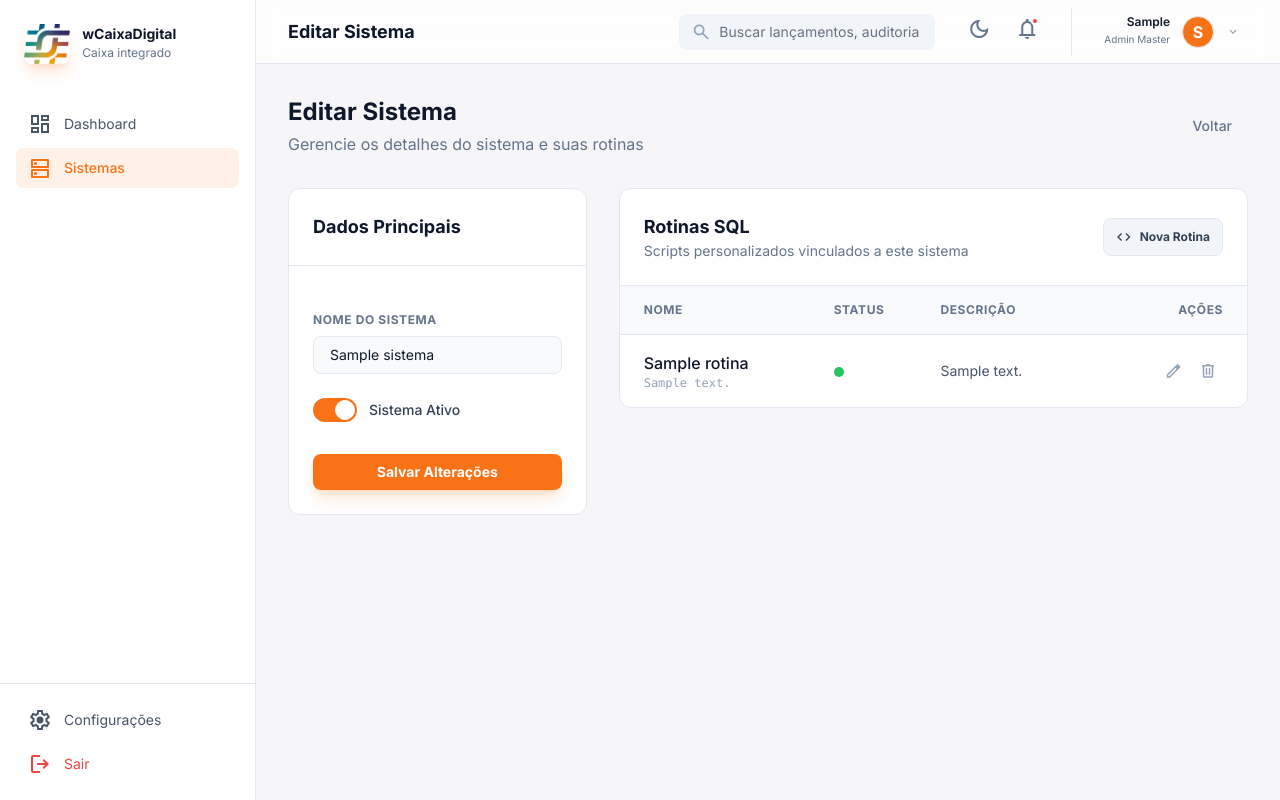
After one commit to rodrigopoli192/wCaixaDigital, a Django app: page /platform/sistemas/1/edit/ in a window 1280 px wide. The commit adds this page. Run offline with Django 5.2, Linux system fonts and the light colour scheme; a user stored in the database is signed in; data comes from the database, SQL or seed files in the repository; tables that the repository leaves empty hold one stand-in row (values such as "Sample post"); parts of the project's set-up code (start-up, migrations or seed data) failed here and were passed over; some libraries are stand-ins or nearby versions.

Commit message:
Add Sistema and Rotina management
Introduce Sistema and Rotina models and initial migration to manage external systems and their SQL routines. Add corresponding ModelForms (SistemaForm, RotinaForm) and CRUD views with URL routes, using HTMX-friendly responses for modal forms. Provide templates for listing, editing and modal forms/confirmations (sistema_list, sistema_update, sistema_form, rotina_form, confirm delete partials) and add a navigation link in base_dark. Also comment out debug_toolbar auto-enable in local settings and related debug URL inclusion to avoid import issues during dev.

```diff
--- a/caixa_nfse/backoffice/forms.py
+++ b/caixa_nfse/backoffice/forms.py
@@ -135,3 +135,29 @@ class TenantUserForm(forms.ModelForm):
         if commit:
             user.save()
         return user
+
+
+from caixa_nfse.backoffice.models import Rotina, Sistema
+
+
+class SistemaForm(forms.ModelForm):
+    class Meta:
+        model = Sistema
+        fields = ["nome", "ativo"]
+
+
+class RotinaForm(forms.ModelForm):
+    class Meta:
+        model = Rotina
+        fields = ["nome", "descricao", "sql_content", "ativo"]
+        widgets = {
+            "descricao": forms.Textarea(attrs={"rows": 2}),
+            "sql_content": forms.Textarea(
+                attrs={
+                    "rows": 10,
+                    "class": "font-mono text-sm",
+                    "spellcheck": "false",
+                    "placeholder": "SELECT * FROM ...",
+                }
+            ),
+        }
--- a/caixa_nfse/backoffice/urls.py
+++ b/caixa_nfse/backoffice/urls.py
@@ -20,4 +20,25 @@ urlpatterns = [
         views.TenantUserUpdateView.as_view(),
         name="tenant_user_edit",
     ),
+    # Sistemas
+    path("sistemas/", views.SistemaListView.as_view(), name="sistema_list"),
+    path("sistemas/new/", views.SistemaCreateView.as_view(), name="sistema_add"),
+    path("sistemas/<int:pk>/edit/", views.SistemaUpdateView.as_view(), name="sistema_edit"),
+    path(
+        "sistemas/<int:pk>/delete/",
+        views.SistemaDeleteView.as_view(),
+        name="sistema_delete",
+    ),
+    # Rotinas
+    path(
+        "sistemas/<int:sistema_pk>/rotinas/new/",
+        views.RotinaCreateView.as_view(),
+        name="rotina_add",
+    ),
+    path("rotinas/<int:pk>/edit/", views.RotinaUpdateView.as_view(), name="rotina_edit"),
+    path(
+        "rotinas/<int:pk>/delete/",
+        views.RotinaDeleteView.as_view(),
+        name="rotina_delete",
+    ),
 ]
--- a/caixa_nfse/backoffice/views.py
+++ b/caixa_nfse/backoffice/views.py
@@ -165,3 +165,131 @@ class TenantUserUpdateView(LoginRequiredMixin, PlatformAdminRequiredMixin, Updat
             + str(reverse_lazy("backoffice:tenant_edit", kwargs={"pk": self.kwargs["tenant_pk"]}))
             + '" hx-target="body" hx-swap="outerHTML"></div>'
         )
+
+
+class SistemaListView(LoginRequiredMixin, PlatformAdminRequiredMixin, ListView):
+    """
+    List all registered external Systems.
+    """
+
+    model = None  # Loaded dynamically to avoid circular import quirks
+    template_name = "backoffice/sistema_list.html"
+    context_object_name = "sistemas"
+    ordering = ["nome"]
+
+    def get_queryset(self):
+        from caixa_nfse.backoffice.models import Sistema
+
+        return Sistema.objects.all()
+
+
+class SistemaCreateView(LoginRequiredMixin, PlatformAdminRequiredMixin, CreateView):
+    template_name = "backoffice/partials/sistema_form.html"
+    success_url = reverse_lazy("backoffice:sistema_list")
+
+    def get_form_class(self):
+        from caixa_nfse.backoffice.forms import SistemaForm
+
+        return SistemaForm
+
+    def form_valid(self, form):
+        form.save()
+        from django.http import HttpResponse
+
+        # HTMX Refresh of the list
+        return HttpResponse(
+            '<script>window.location.href = "' + str(self.success_url) + '"</script>'
+        )
+
+
+class SistemaUpdateView(LoginRequiredMixin, PlatformAdminRequiredMixin, UpdateView):
+    """
+    Update Sistema and List its Routines.
+    """
+
+    model = None
+    template_name = "backoffice/sistema_update.html"
+    context_object_name = "sistema"
+    success_url = reverse_lazy("backoffice:sistema_list")
+
+    def get_queryset(self):
+        from caixa_nfse.backoffice.models import Sistema
+
+        return Sistema.objects.all()
+
+    def get_form_class(self):
+        from caixa_nfse.backoffice.forms import SistemaForm
+
+        return SistemaForm
+
+    def get_context_data(self, **kwargs):
+        context = super().get_context_data(**kwargs)
+        context["rotinas"] = self.object.rotinas.all()
+        return context
+
+
+class SistemaDeleteView(LoginRequiredMixin, PlatformAdminRequiredMixin, DeleteView):
+    model = None
+    template_name = "backoffice/partials/sistema_confirm_delete.html"
+    success_url = reverse_lazy("backoffice:sistema_list")
+
+    def get_queryset(self):
+        from caixa_nfse.backoffice.models import Sistema
+
+        return Sistema.objects.all()
+
+
+class RotinaCreateView(LoginRequiredMixin, PlatformAdminRequiredMixin, CreateView):
+    template_name = "backoffice/partials/rotina_form.html"
+
+    def get_form_class(self):
+        from caixa_nfse.backoffice.forms import RotinaForm
+
+        return RotinaForm
+
+    def get_context_data(self, **kwargs):
+        context = super().get_context_data(**kwargs)
+        from caixa_nfse.backoffice.models import Sistema
+
+        context["sistema"] = Sistema.objects.get(pk=self.kwargs["sistema_pk"])
+        return context
+
+    def form_valid(self, form):
+        form.instance.sistema_id = self.kwargs["sistema_pk"]
+        form.save()
+        from django.http import HttpResponse
+
+        # Refresh the Sistema Update Page (which lists routines)
+        return HttpResponse("<script>window.location.reload()</script>")
+
+
+class RotinaUpdateView(LoginRequiredMixin, PlatformAdminRequiredMixin, UpdateView):
+    template_name = "backoffice/partials/rotina_form.html"
+
+    def get_queryset(self):
+        from caixa_nfse.backoffice.models import Rotina
+
+        return Rotina.objects.all()
+
+    def get_form_class(self):
+        from caixa_nfse.backoffice.forms import RotinaForm
+
+        return RotinaForm
+
+    def form_valid(self, form):
+        form.save()
+        from django.http import HttpResponse
+
+        return HttpResponse("<script>window.location.reload()</script>")
+
+
+class RotinaDeleteView(LoginRequiredMixin, PlatformAdminRequiredMixin, DeleteView):
+    template_name = "backoffice/partials/rotina_confirm_delete.html"
+
+    def get_queryset(self):
+        from caixa_nfse.backoffice.models import Rotina
+
+        return Rotina.objects.all()
+
+    def get_success_url(self):
+        return reverse_lazy("backoffice:sistema_edit", kwargs={"pk": self.object.sistema.pk})
--- a/caixa_nfse/settings/local.py
+++ b/caixa_nfse/settings/local.py
@@ -11,8 +11,8 @@ DEBUG = True
 ALLOWED_HOSTS = ["localhost", "127.0.0.1", "0.0.0.0"]
 
 # Debug Toolbar
-INSTALLED_APPS += ["debug_toolbar", "django_extensions"]  # noqa: F405
-MIDDLEWARE.insert(0, "debug_toolbar.middleware.DebugToolbarMiddleware")  # noqa: F405
+# INSTALLED_APPS += ["debug_toolbar", "django_extensions"]  # noqa: F405
+# MIDDLEWARE.insert(0, "debug_toolbar.middleware.DebugToolbarMiddleware")  # noqa: F405
 
 INTERNAL_IPS = ["127.0.0.1"]
 
--- a/caixa_nfse/urls.py
+++ b/caixa_nfse/urls.py
@@ -31,11 +31,12 @@ if settings.DEBUG:
 
     # Debug toolbar
     try:
-        import debug_toolbar
+        pass
+        # import debug_toolbar
 
-        urlpatterns = [
-            path("__debug__/", include(debug_toolbar.urls)),
-        ] + urlpatterns
+        # urlpatterns = [
+        #     path("__debug__/", include(debug_toolbar.urls)),
+        # ] + urlpatterns
     except ImportError:
         pass
 
--- /dev/null
+++ b/templates/backoffice/sistema_update.html
@@ -0,0 +1,118 @@
+{% extends "base_dark.html" %}
+{% load widget_tweaks %}
+
+{% block page_title %}Editar Sistema{% endblock %}
+
+{% block content %}
+<div class="p-8 space-y-8">
+    <!-- Header -->
+    <div class="flex items-center justify-between">
+        <div>
+            <h1 class="text-2xl font-bold text-slate-900 dark:text-white">Editar Sistema</h1>
+            <p class="text-slate-500 mt-1">Gerencie os detalhes do sistema e suas rotinas</p>
+        </div>
+        <a href="{% url 'backoffice:sistema_list' %}" class="px-4 py-2 text-sm font-medium text-slate-500 hover:text-slate-900 dark:text-slate-400 dark:hover:text-white transition-colors">
+            Voltar
+        </a>
+    </div>
+
+    <div class="grid grid-cols-1 lg:grid-cols-3 gap-8">
+        <!-- Coluna Esquerda: Dados do Sistema -->
+        <div class="lg:col-span-1 space-y-6">
+            <div class="bg-white dark:bg-surface-dark rounded-xl border border-slate-200 dark:border-border-dark overflow-hidden">
+                <div class="p-6 border-b border-slate-200 dark:border-border-dark">
+                    <h3 class="text-lg font-bold">Dados Principais</h3>
+                </div>
+                <form method="post" class="p-6 space-y-4">
+                    {% csrf_token %}
+
+                    <div class="space-y-1.5">
+                        <label class="text-xs font-bold text-slate-500 dark:text-slate-400 uppercase tracking-wider">Nome do Sistema</label>
+                        {% render_field form.nome class="w-full bg-slate-50 dark:bg-background-dark/50 border border-slate-200 dark:border-border-dark rounded-lg px-4 py-2 text-sm text-slate-900 dark:text-white focus:border-primary focus:ring-1 focus:ring-primary outline-none transition-all" %}
+                        {% if form.nome.errors %}
+                            <p class="text-xs text-red-500">{{ form.nome.errors.0 }}</p>
+                        {% endif %}
+                    </div>
+
+                    <div class="flex items-center gap-3 pt-2">
+                        <label class="relative inline-flex items-center cursor-pointer">
+                            {% render_field form.ativo class="sr-only peer" %}
+                            <div class="w-11 h-6 bg-slate-200 dark:bg-slate-700 peer-focus:outline-none rounded-full peer peer-checked:after:translate-x-full rtl:peer-checked:after:-translate-x-full peer-checked:after:border-white after:content-[''] after:absolute after:top-[2px] after:start-[2px] after:bg-white after:border-gray-300 after:border after:rounded-full after:h-5 after:w-5 after:transition-all peer-checked:bg-primary"></div>
+                        </label>
+                        <span class="text-sm font-medium text-slate-700 dark:text-slate-300">Sistema Ativo</span>
+                    </div>
+
+                    <div class="pt-4">
+                        <button type="submit" class="w-full bg-primary hover:bg-orange-600 text-white px-4 py-2 rounded-lg font-bold text-sm transition-colors shadow-lg shadow-primary/20">
+                            Salvar Alterações
+                        </button>
+                    </div>
+                </form>
+            </div>
+        </div>
+
+        <!-- Coluna Direita: Rotinas -->
+        <div class="lg:col-span-2 space-y-6">
+            <div class="bg-white dark:bg-surface-dark rounded-xl border border-slate-200 dark:border-border-dark overflow-hidden">
+                <div class="p-6 border-b border-slate-200 dark:border-border-dark flex items-center justify-between">
+                    <div>
+                        <h3 class="text-lg font-bold">Rotinas SQL</h3>
+                        <p class="text-sm text-slate-500">Scripts personalizados vinculados a este sistema</p>
+                    </div>
+                    <button hx-get="{% url 'backoffice:rotina_add' sistema.pk %}" hx-target="body" hx-swap="beforeend" class="bg-slate-100 dark:bg-slate-800 hover:bg-slate-200 dark:hover:bg-slate-700 text-slate-700 dark:text-slate-300 px-3 py-1.5 rounded-lg font-bold text-xs flex items-center gap-2 transition-colors border border-slate-200 dark:border-border-dark">
+                        <span class="material-symbols-outlined text-base">code</span>
+                        Nova Rotina
+                    </button>
+                </div>
+
+                <div class="overflow-x-auto">
+                    <table class="w-full text-left border-collapse">
+                        <thead class="bg-slate-50 dark:bg-background-dark/50 text-slate-500 dark:text-slate-400 text-xs font-bold uppercase tracking-wider">
+                            <tr class="border-b border-slate-200 dark:border-border-dark">
+                                <th class="px-6 py-4">Nome</th>
+                                <th class="px-6 py-4">Status</th>
+                                <th class="px-6 py-4 w-1/3">Descrição</th>
+                                <th class="px-6 py-4 text-right">Ações</th>
+                            </tr>
+                        </thead>
+                        <tbody class="divide-y divide-slate-200 dark:divide-border-dark">
+                            {% for rotina in rotinas %}
+                            <tr class="hover:bg-slate-50 dark:hover:bg-background-dark/30 transition-colors group">
+                                <td class="px-6 py-4">
+                                    <div class="font-medium text-slate-900 dark:text-white">{{ rotina.nome }}</div>
+                                    <div class="text-xs font-mono text-slate-400 truncate w-32">{{ rotina.sql_content|truncatechars:20 }}</div>
+                                </td>
+                                <td class="px-6 py-4">
+                                    {% if rotina.ativo %}
+                                        <span class="inline-flex size-2.5 rounded-full bg-green-500" title="Ativa"></span>
+                                    {% else %}
+                                        <span class="inline-flex size-2.5 rounded-full bg-red-500" title="Inativa"></span>
+                                    {% endif %}
+                                </td>
+                                <td class="px-6 py-4 text-sm text-slate-600 dark:text-slate-300">
+                                    {{ rotina.descricao|default:"-"|truncatechars:50 }}
+                                </td>
+                                <td class="px-6 py-4 text-right">
+                                    <button hx-get="{% url 'backoffice:rotina_edit' rotina.pk %}" hx-target="body" hx-swap="beforeend" class="text-slate-400 hover:text-primary transition-colors p-1.5 hover:bg-primary/10 rounded-lg inline-flex" title="Editar Rotina">
+                                        <span class="material-symbols-outlined text-lg">edit</span>
+                                    </button>
+                                    <button hx-get="{% url 'backoffice:rotina_delete' rotina.pk %}" hx-target="body" hx-swap="beforeend" class="text-slate-400 hover:text-red-500 transition-colors p-1.5 hover:bg-red-500/10 rounded-lg inline-flex" title="Excluir Rotina">
+                                        <span class="material-symbols-outlined text-lg">delete</span>
+                                    </button>
+                                </td>
+                            </tr>
+                            {% empty %}
+                            <tr>
+                                <td colspan="4" class="px-6 py-8 text-center text-slate-500">
+                                    <p class="text-sm">Nenhuma rotina cadastrada para este sistema.</p>
+                                </td>
+                            </tr>
+                            {% endfor %}
+                        </tbody>
+                    </table>
+                </div>
+            </div>
+        </div>
+    </div>
+</div>
+{% endblock %}
--- a/templates/base_dark.html
+++ b/templates/base_dark.html
@@ -95,6 +95,11 @@
                 <a class="flex items-center gap-3 px-3 py-2 rounded-lg {% if request.resolver_match.url_name == 'dashboard' %}bg-primary/10 text-primary font-medium{% else %}text-slate-600 dark:text-slate-300 hover:bg-slate-100 dark:hover:bg-surface-dark transition-colors{% endif %}" href="{% url 'backoffice:dashboard' %}">
                     <span class="material-symbols-outlined">dashboard</span>
                     <span class="text-sm">Dashboard</span>
+                </a>
+
+                <a class="flex items-center gap-3 px-3 py-2 rounded-lg {% if 'sistemas' in request.path %}bg-primary/10 text-primary font-medium{% else %}text-slate-600 dark:text-slate-300 hover:bg-slate-100 dark:hover:bg-surface-dark transition-colors{% endif %}" href="{% url 'backoffice:sistema_list' %}">
+                    <span class="material-symbols-outlined">dns</span>
+                    <span class="text-sm">Sistemas</span>
                 </a>
             {% else %}
                 <a class="flex items-center gap-3 px-3 py-2 rounded-lg {% if request.resolver_match.url_name == 'dashboard' %}bg-primary/10 text-primary font-medium{% else %}text-slate-600 dark:text-slate-300 hover:bg-slate-100 dark:hover:bg-surface-dark transition-colors{% endif %}" href="{% url 'core:dashboard' %}">
```
Also changed, not shown: caixa_nfse/backoffice/models.py (added, +41 -0 lines), templates/backoffice/partials/rotina_confirm_delete.html (added, +29 -0 lines), templates/backoffice/partials/rotina_form.html (added, +82 -0 lines), templates/backoffice/partials/sistema_confirm_delete.html (added, +30 -0 lines), templates/backoffice/partials/sistema_form.html (added, +57 -0 lines), templates/backoffice/sistema_list.html (added, +91 -0 lines), caixa_nfse/backoffice/migrations/0001_initial.py (added), caixa_nfse/backoffice/migrations/__init__.py (added).
